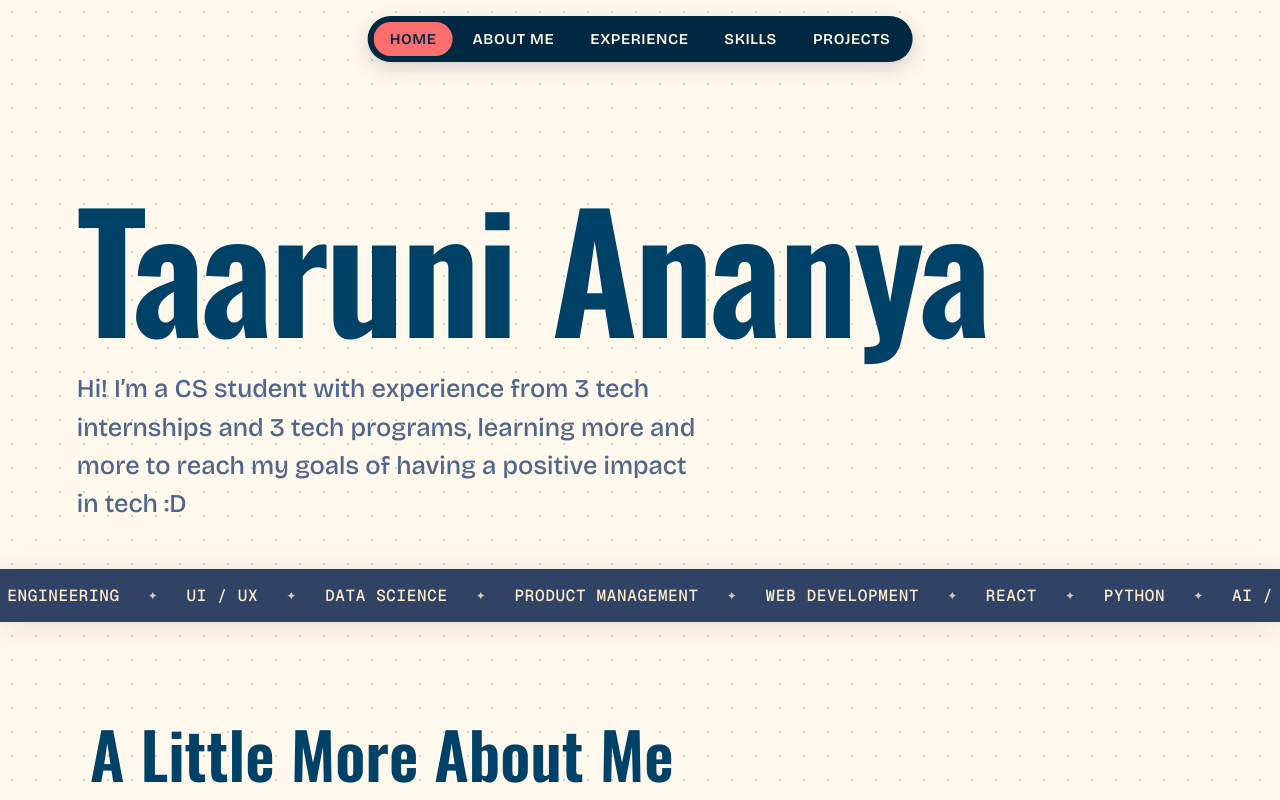
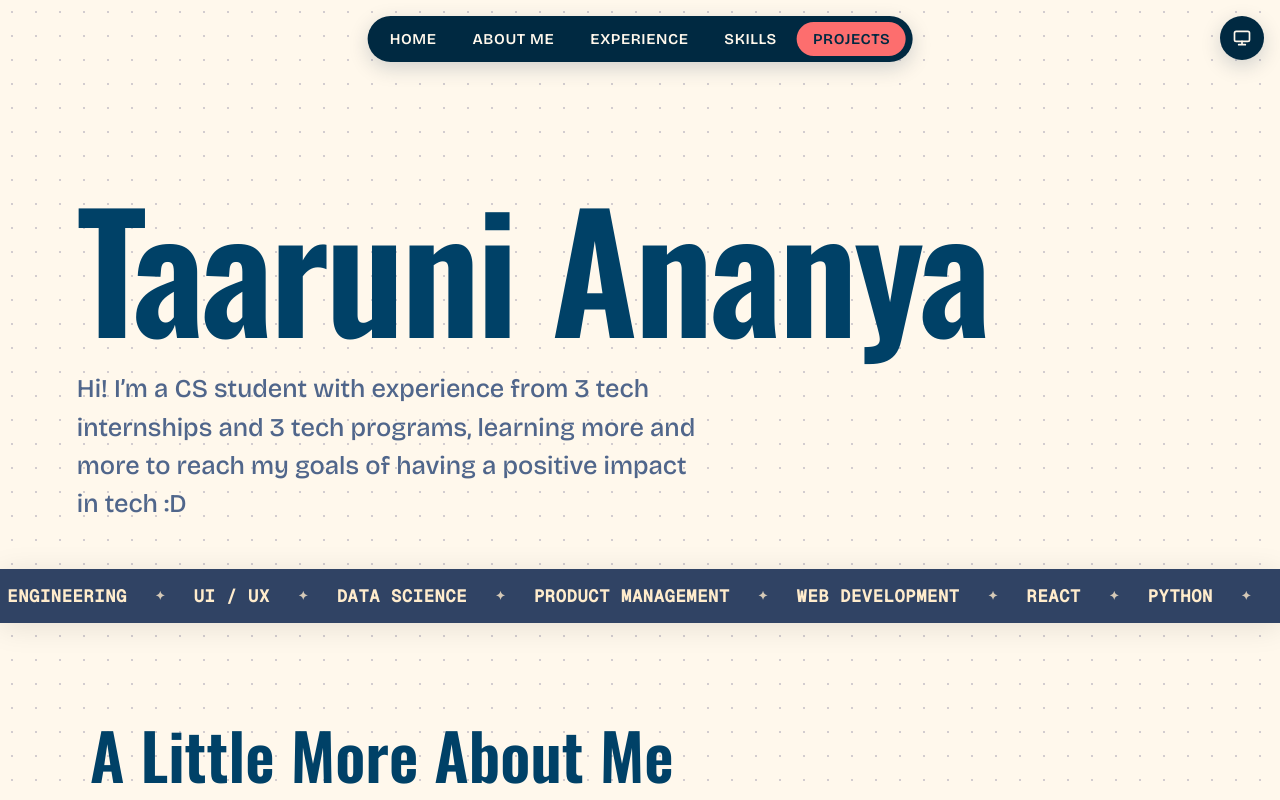
Before and after one commit to tanya-ananya/portfolio, a React (Vite) app in the folder pf/: page / in a window 1280 px wide. Shown: the top 800 px of the page. Built offline with nearby package versions, Linux system fonts and the light colour scheme.

Commit message:
dark mode implemented

```diff
--- a/pf/src/App.jsx
+++ b/pf/src/App.jsx
@@ -2,11 +2,13 @@ import NavBar from './components/NavBar';
 import SkillsRibbon from './components/SkillsRibbon';
 import AboutIntro from './components/AboutIntro';
 import JourneyTimeline from './components/JourneyTimeline';
+import ThemeToggle from './components/ThemeToggle';
 
 export default function App() {
   return (
     <>
       <NavBar />
+      <ThemeToggle />
 
       <main>
         <section id="home" className="section hero">
--- a/pf/src/components/AboutIntro.jsx
+++ b/pf/src/components/AboutIntro.jsx
@@ -1,6 +1,6 @@
 const ABOUT = {
   paragraphs: [
-    "I'm a software engineer who has been exploring tech since 3rd grade. With the help of my Software Engineer father, I've been various websites, games, and systems for years -- all spurred by my curiousity and excitement for the future through technology.",
+    "I'm a software engineer who has been exploring tech since 3rd grade. With the help of my Software Engineer father, I've been making various websites, games, and systems for years -- all spurred by my curiousity and excitement for the future through technology.",
     "Besides building for a hobby, I'm contributing my skills to engineering in the corporate world. Starting from a **Web Dev internship**, to **two technology apprenticeships**, then a **UI/UX design program**, to an **Android Engineering internship**, & finally an **AI/ML internship**. Expand the tabs below for more on my journey or scroll to 'Experience' for more on my career!",
   ],
   facts: [
--- a/pf/src/components/NavBar.jsx
+++ b/pf/src/components/NavBar.jsx
@@ -1,4 +1,4 @@
-import { useEffect, useState } from 'react';
+import { useEffect, useLayoutEffect, useRef, useState } from 'react';
 
 const SECTIONS = [
   { id: 'home', label: 'Home' },
@@ -14,22 +14,39 @@ function useActiveSection(ids) {
   const [active, setActive] = useState(ids[0]);
 
   useEffect(() => {
-    const observer = new IntersectionObserver(
-      (entries) => {
-        entries.forEach((e) => {
-          if (e.isIntersecting) setActive(e.target.id);
-        });
-      },
-      // a section is "active" while it crosses the middle band of the viewport
-      { rootMargin: '-40% 0px -55% 0px' }
-    );
+    let ticking = false;
 
-    ids.forEach((id) => {
-      const el = document.getElementById(id);
-      if (el) observer.observe(el);
-    });
+    const update = () => {
+      ticking = false;
+      const line = 140;
 
-    return () => observer.disconnect();
+      let current = ids[0];
+      for (const id of ids) {
+        const el = document.getElementById(id);
+        if (el && el.getBoundingClientRect().top <= line) current = id;
+      }
+
+      const atBottom =
+        window.innerHeight + window.scrollY >= document.documentElement.scrollHeight - 2;
+      if (atBottom) current = ids[ids.length - 1];
+
+      setActive(current);
+    };
+
+    const onScroll = () => {
+      if (!ticking) {
+        ticking = true;
+        requestAnimationFrame(update);
+      }
+    };
+
+    update();
+    window.addEventListener('scroll', onScroll, { passive: true });
+    window.addEventListener('resize', onScroll);
+    return () => {
+      window.removeEventListener('scroll', onScroll);
+      window.removeEventListener('resize', onScroll);
+    };
   }, [ids]);
 
   return active;
@@ -37,15 +54,58 @@ function useActiveSection(ids) {
 
 export default function NavBar() {
   const active = useActiveSection(IDS);
+  const listRef = useRef(null);
+  const linkRefs = useRef({});
+  const [pill, setPill] = useState({ x: 0, w: 0 });
+  const [animate, setAnimate] = useState(false);
+
+  // Measure the active pill and move the highlight to it
+  useLayoutEffect(() => {
+    const measure = () => {
+      const el = linkRefs.current[active];
+      const list = listRef.current;
+      if (!el || !list) return;
+
+      setPill({ x: el.offsetLeft, w: el.offsetWidth });
+
+      // on narrow screens the pills scroll sideways: keep the active one in view
+      if (list.scrollWidth > list.clientWidth) {
+        list.scrollTo({
+          left: el.offsetLeft - (list.clientWidth - el.offsetWidth) / 2,
+          behavior: 'smooth',
+        });
+      }
+    };
+
+    measure();
+    window.addEventListener('resize', measure);
+    // pill widths change once the web fonts finish loading
+    document.fonts?.ready.then(measure);
+
+    return () => window.removeEventListener('resize', measure);
+  }, [active]);
+
+  // Turn the transition on only after the first position is set,
+  // so the highlight doesn't slide in from the left on page load
+  useEffect(() => {
+    const id = requestAnimationFrame(() => setAnimate(true));
+    return () => cancelAnimationFrame(id);
+  }, []);
 
   return (
     <nav className="nav" aria-label="Primary">
-      <ul className="nav__list">
+      <ul className="nav__list" ref={listRef}>
+        <li
+          className={`nav__highlight${animate ? ' is-animated' : ''}`}
+          aria-hidden="true"
+          style={{ width: pill.w, transform: `translateX(${pill.x}px)` }}
+        />
         {SECTIONS.map(({ id, label }) => (
           <li key={id}>
             <a
               href={`#${id}`}
               className="nav__pill"
+              ref={(el) => (linkRefs.current[id] = el)}
               aria-current={active === id ? 'true' : undefined}
             >
               {label}
--- /dev/null
+++ b/pf/src/components/ThemeToggle.jsx
@@ -0,0 +1,49 @@
+import useTheme from '../hooks/useTheme';
+
+const ORDER = ['system', 'light', 'dark'];
+const LABELS = { system: 'System', light: 'Light', dark: 'Dark' };
+
+const ICONS = {
+  light: (
+    <>
+      <circle cx="12" cy="12" r="4" />
+      <path d="M12 2v2M12 20v2M4.9 4.9l1.4 1.4M17.7 17.7l1.4 1.4M2 12h2M20 12h2M4.9 19.1l1.4-1.4M17.7 6.3l1.4-1.4" />
+    </>
+  ),
+  dark: <path d="M21 12.8A9 9 0 1 1 11.2 3a7 7 0 0 0 9.8 9.8z" />,
+  system: (
+    <>
+      <rect x="3" y="4" width="18" height="12" rx="2" />
+      <path d="M8 20h8M12 16v4" />
+    </>
+  ),
+};
+
+export default function ThemeToggle() {
+  const [pref, setPref] = useTheme();
+  const next = ORDER[(ORDER.indexOf(pref) + 1) % ORDER.length];
+
+  return (
+    <button
+      type="button"
+      className="theme-toggle"
+      onClick={() => setPref(next)}
+      aria-label={`Theme: ${LABELS[pref]}. Switch to ${LABELS[next]}.`}
+      title={`Theme: ${LABELS[pref]}`}
+    >
+      <svg
+        viewBox="0 0 24 24"
+        width="20"
+        height="20"
+        fill="none"
+        stroke="currentColor"
+        strokeWidth="2"
+        strokeLinecap="round"
+        strokeLinejoin="round"
+        aria-hidden="true"
+      >
+        {ICONS[pref]}
+      </svg>
+    </button>
+  );
+}
--- /dev/null
+++ b/pf/src/hooks/useTheme.js
@@ -0,0 +1,30 @@
+import { useEffect, useState } from 'react';
+
+const KEY = 'theme';
+
+export default function useTheme() {
+  const [pref, setPref] = useState(() => {
+    try { return localStorage.getItem(KEY) || 'system'; } catch { return 'system'; }
+  });
+
+  useEffect(() => {
+    const mq = matchMedia('(prefers-color-scheme: dark)');
+    const apply = () => {
+      const resolved = pref === 'system' ? (mq.matches ? 'dark' : 'light') : pref;
+      document.documentElement.dataset.theme = resolved;
+    };
+    apply();
+
+    try {
+      if (pref === 'system') localStorage.removeItem(KEY);
+      else localStorage.setItem(KEY, pref);
+    } catch { /* storage blocked: the theme still works for this visit */ }
+
+    // In System mode, follow the OS if it changes while the page is open
+    if (pref !== 'system') return;
+    mq.addEventListener('change', apply);
+    return () => mq.removeEventListener('change', apply);
+  }, [pref]);
+
+  return [pref, setPref];
+}
--- a/pf/src/index.css
+++ b/pf/src/index.css
@@ -1,6 +1,6 @@
 :root {
   --bg: #FFF8EC;
-  --dot: rgba(95, 93, 134, 0.28);   /* #5F5D86 at low opacity */
+  --dot: rgba(95, 93, 134, 0.28);
 
   --title: #004167;
   --text: #50668B;
@@ -18,10 +18,34 @@
   --font-title: "Oswald", sans-serif;
   --font-mono: "Geist Mono", monospace;
 
-  --warm: #6b2519;                    /* email accent: ~9.5:1 on cream */
-  --card: #FFFDF7;                    /* solid card so the dot grid doesn't show through */
+  --warm: #6b2519;
+  --card: #FFFDF7;
   --card-border: #5F5D86;
   --label: #5F5D86;
+
+  color-scheme: light;
+}
+
+[data-theme="dark"] {
+  color-scheme: dark;
+
+  --bg: #012337;
+  --dot: rgba(199, 147, 192, 0.22);
+
+  --title: #f77c7c;
+  --text: #C4D3E8;
+
+  --nav-bg: #304364;
+  --nav-text: #FFF8EC;
+  --nav-hover: rgba(255, 248, 236, 0.14);
+
+  --ribbon-bg: #f77c7c;
+  --ribbon-text: #002941;
+
+  --warm: #f77c7c;
+  --card: #0B3550;
+  --card-border: #9277a5;
+  --label: #c793c0;
 }
 
 *, *::before, *::after { box-sizing: border-box; }
@@ -36,7 +60,6 @@ body {
   font-family: var(--font-body);
   color: var(--text);
   background-color: var(--bg);
-  /* bullet-journal dot grid */
   background-image: radial-gradient(circle, var(--dot) 1.25px, transparent 1.5px);
   background-size: 24px 24px;
 }
@@ -60,6 +83,7 @@ body {
 }
 
 .nav__list {
+  position: relative;
   display: flex;
   gap: 4px;
   margin: 0;
@@ -70,7 +94,23 @@ body {
 }
 .nav__list::-webkit-scrollbar { display: none; }
 
+.nav__highlight {
+  position: absolute;
+  top: 0;
+  bottom: 0;
+  left: 0;
+  border-radius: 999px;
+  background: var(--coral);
+  pointer-events: none;
+}
+.nav__highlight.is-animated {
+  transition: transform 0.35s cubic-bezier(0.4, 0, 0.2, 1),
+              width 0.35s cubic-bezier(0.4, 0, 0.2, 1);
+}
+
 .nav__pill {
+  position: relative;          /* new: keeps text above the highlight */
+  z-index: 1;
   display: block;
   padding: 8px 16px;
   border-radius: 999px;
@@ -82,24 +122,28 @@ body {
   font-weight: 600;
   letter-spacing: 0.04em;
   text-transform: uppercase;
-  transition: background 0.2s ease, color 0.2s ease;
+  transition: background 0.2s ease, color 0.35s ease;
 }
 .nav__pill:hover { background: var(--nav-hover); }
+
 .nav__pill[aria-current="true"] {
-  background: var(--coral);
+  background: transparent;
   color: var(--on-coral);
 }
+.nav__pill[aria-current="true"]:hover { background: transparent; }
+
 .nav__pill:focus-visible {
   outline: 2px solid var(--coral);
   outline-offset: 2px;
 }
 
+
+
 /* ---------- Sections ---------- */
 .section {
-  min-height: 100vh;
-  min-height: 100svh;
-  padding: 120px 6vw 64px;
-  scroll-margin-top: 40px;
+  min-height: auto;
+  padding: 48px 6vw 9px;
+  scroll-margin-top: 36px;
 }
 
 .section__inner {
@@ -168,7 +212,7 @@ body {
 .ribbon {
   margin-top: 3%;
   margin-bottom: 135px;
-  margin-inline: -6vw;        /* cancels the section's side padding: full-bleed */
+  margin-inline: -6vw;
   overflow: hidden;
   background: var(--ribbon-bg);
   color: var(--ribbon-text);
@@ -197,8 +241,8 @@ body {
   padding: 16px 0 16px 28px;
   white-space: nowrap;
   font-family: var(--font-mono);
-  font-size: 16px;
-  font-weight: 500;
+  font-size: 17px;
+  font-weight: 700;
   letter-spacing: 0.04em;
   text-transform: uppercase;
 }
@@ -212,21 +256,16 @@ body {
 @media (prefers-reduced-motion: reduce) {
   .ribbon__track { animation: none; }
   .ribbon { overflow-x: auto; }
-}
-
-.section {
-  min-height: auto;
-  padding: 48px 6vw 9px;      /* was 120px top */
-  scroll-margin-top: 80px;     /* nav clearance when a pill is clicked */
+  .nav__highlight.is-animated { transition: none; }
 }
 
 .hero {
-  padding-top: 96px;           /* hero still needs to clear the nav on load */
+  padding-top: 96px;
   padding-bottom: 0;
 }
 
 .ribbon {
-  margin-bottom: 48px;         /* was 135px; adjust to taste */
+  margin-bottom: 48px;
 }
 
 
@@ -235,7 +274,7 @@ body {
   display: grid;
   gap: 1.5rem;
   grid-template-columns: minmax(0, 1.5fr) minmax(0, 1fr);
-  align-items: stretch;             /* card matches the height of the text column */
+  align-items: stretch;
 }
 
 .about-copy {
@@ -390,7 +429,7 @@ mark {
 
 .journey__list {
   display: flex;
-  align-items: flex-start;   /* only the opened card grows */
+  align-items: flex-start;
   gap: 20px;
   width: max-content;
   margin: 0;
@@ -405,13 +444,12 @@ mark {
   scroll-snap-align: start;
 }
 
-/* the timeline line, drawn per item so it runs unbroken */
 .journey__item::before {
   content: "";
   position: absolute;
   top: 9px;
   left: 0;
-  right: -20px;              /* bridges the gap to the next item */
+  right: -20px;
   height: 2px;
   background: var(--card-border);
   opacity: 0.45;
@@ -493,11 +531,10 @@ mark {
 }
 .journey__item.is-open .journey__chevron { transform: rotate(-135deg); }
 
-/* expanding panel: animates 0 -> content height without JS measuring */
 .journey__panel {
   display: grid;
   grid-template-rows: 0fr;
-  visibility: hidden;        /* closed content is skipped by screen readers */
+  visibility: hidden;
   transition: grid-template-rows 0.3s ease, visibility 0.3s;
 }
 .journey__item.is-open .journey__panel {
@@ -540,3 +577,29 @@ mark {
   .journey__chevron,
   .journey__dot { transition: none; }
 }
+
+/* ---------- Theme toggle ---------- */
+.theme-toggle {
+  position: fixed;
+  top: 16px;
+  right: 16px;
+  z-index: 100;
+  display: grid;
+  place-items: center;
+  width: 44px;
+  height: 44px;
+  padding: 0;
+  border: 0;
+  border-radius: 50%;
+  background: var(--nav-bg);
+  color: var(--nav-text);
+  box-shadow: 0 6px 20px rgba(0, 41, 65, 0.18);
+  cursor: pointer;
+  transition: background 0.2s ease, color 0.2s ease;
+}
+.theme-toggle:hover { background: var(--coral); color: var(--on-coral); }
+.theme-toggle:focus-visible { outline: 2px solid var(--coral); outline-offset: 2px; }
+
+@media (max-width: 700px) {
+  .nav { max-width: calc(100vw - 136px); }
+}
```
Also changed, not shown: pf/index.html (+10 -0 lines).
